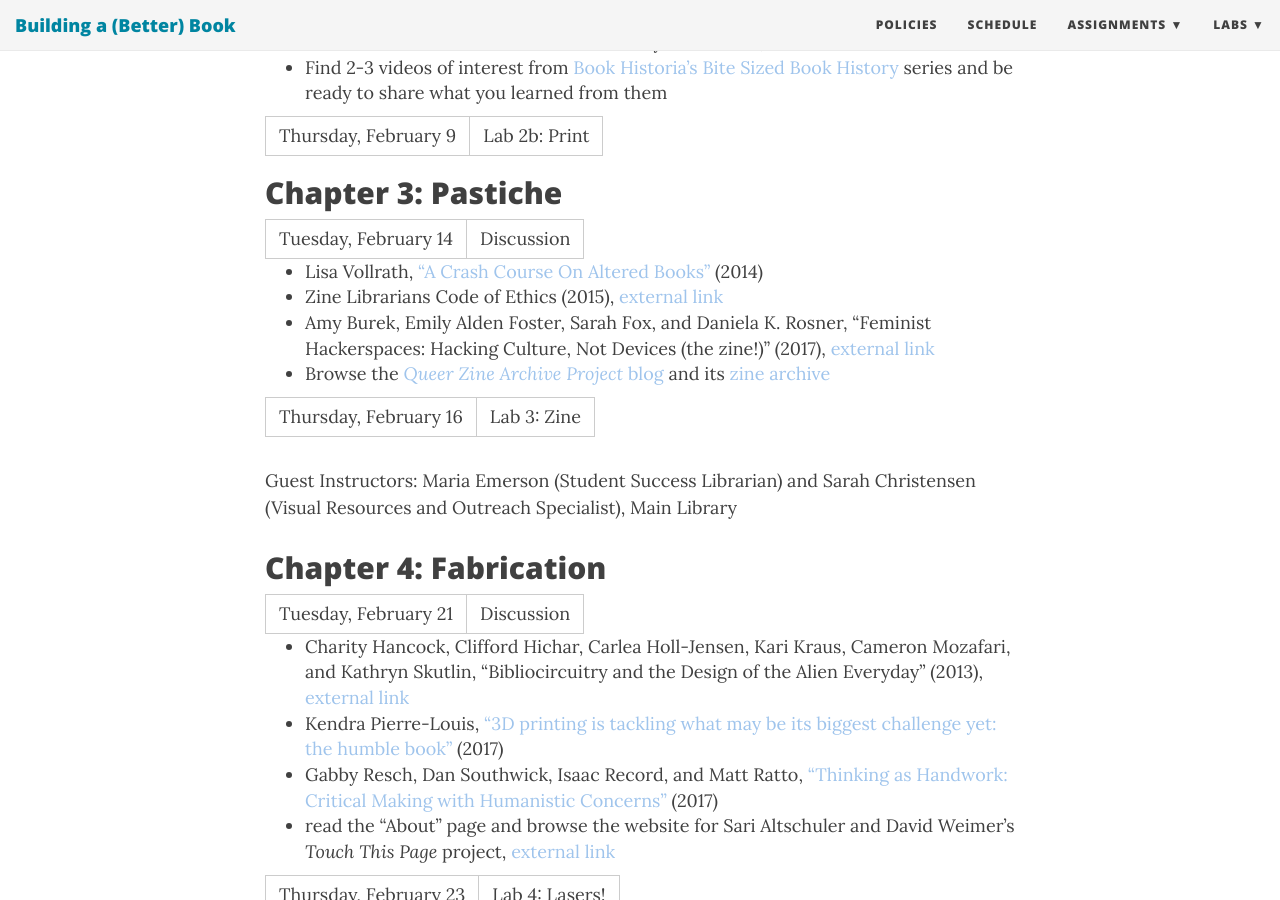
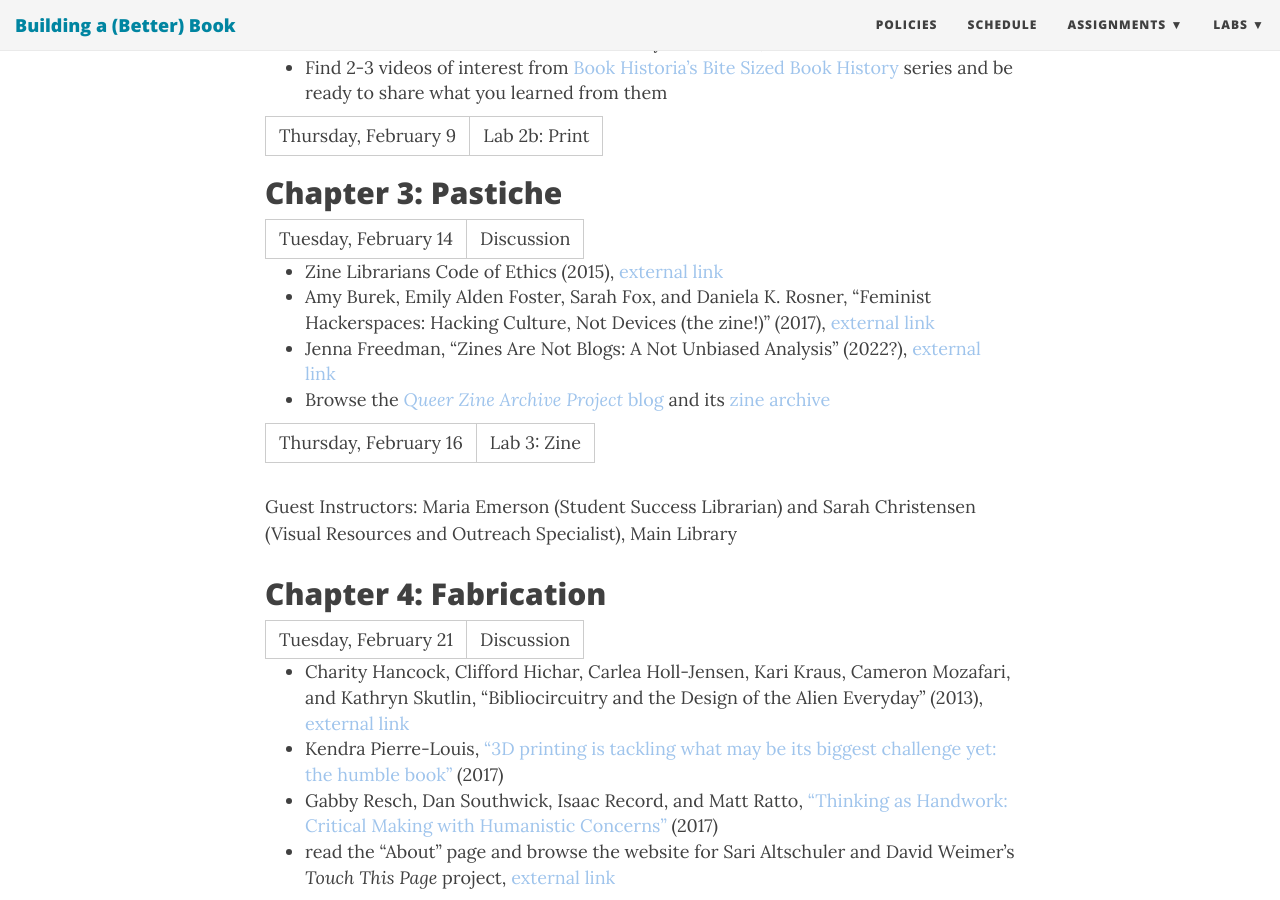
Before and after one commit to rccordell/s23bbb, a Jekyll site: the page built from schedule.md, in a window 1280 px wide and 900 px high, scrolled down 1470 px. Built offline with Jekyll 4.4.1, drawn with Linux system fonts in a browser that asks for light colours; nearby versions of some CDN libraries; some web fonts are replaced.

Commit message:
add zine reading

```diff
--- a/schedule.md
+++ b/schedule.md
@@ -53,9 +53,10 @@ Thursday, February 9 | Lab 2b: Print
 
 Tuesday, February 14 | Discussion
 
-+ Lisa Vollrath, [“A Crash Course On Altered Books”](https://mixedmedia.club/a-crash-course-on-altered-books/) (2014)
+<!-- + Lisa Vollrath, [“A Crash Course On Altered Books”](https://mixedmedia.club/a-crash-course-on-altered-books/) (2014) -->
 + Zine Librarians Code of Ethics (2015), [external link](https://zinelibraries.info/code-of-ethics/)
 + Amy Burek, Emily Alden Foster, Sarah Fox, and Daniela K. Rosner, "Feminist Hackerspaces: Hacking Culture, Not Devices (the zine!)" (2017), [external link](https://dhdebates.gc.cuny.edu/read/untitled-aa1769f2-6c55-485a-81af-ea82cce86966/section/633d5ff2-d3c4-4345-b7fe-048155e28493#ch25)
++ Jenna Freedman, "Zines Are Not Blogs: A Not Unbiased Analysis" (2022?), [external link](https://zines.barnard.edu/are-zines-blogs)
 + Browse the [_Queer Zine Archive Project_ blog](https://www.qzap.org/v9/index.php) and its [zine archive](https://archive.qzap.org/)
 
 Thursday, February 16 | Lab 3: Zine
```
